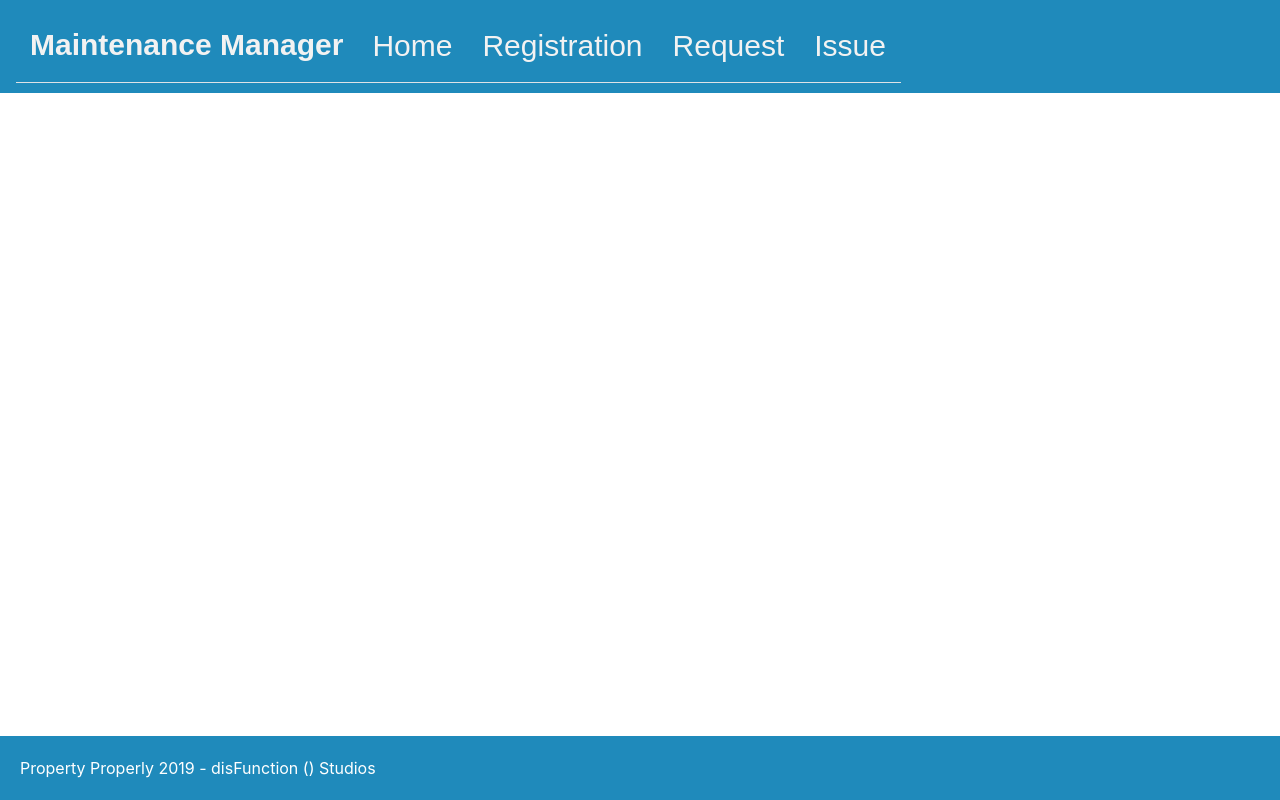
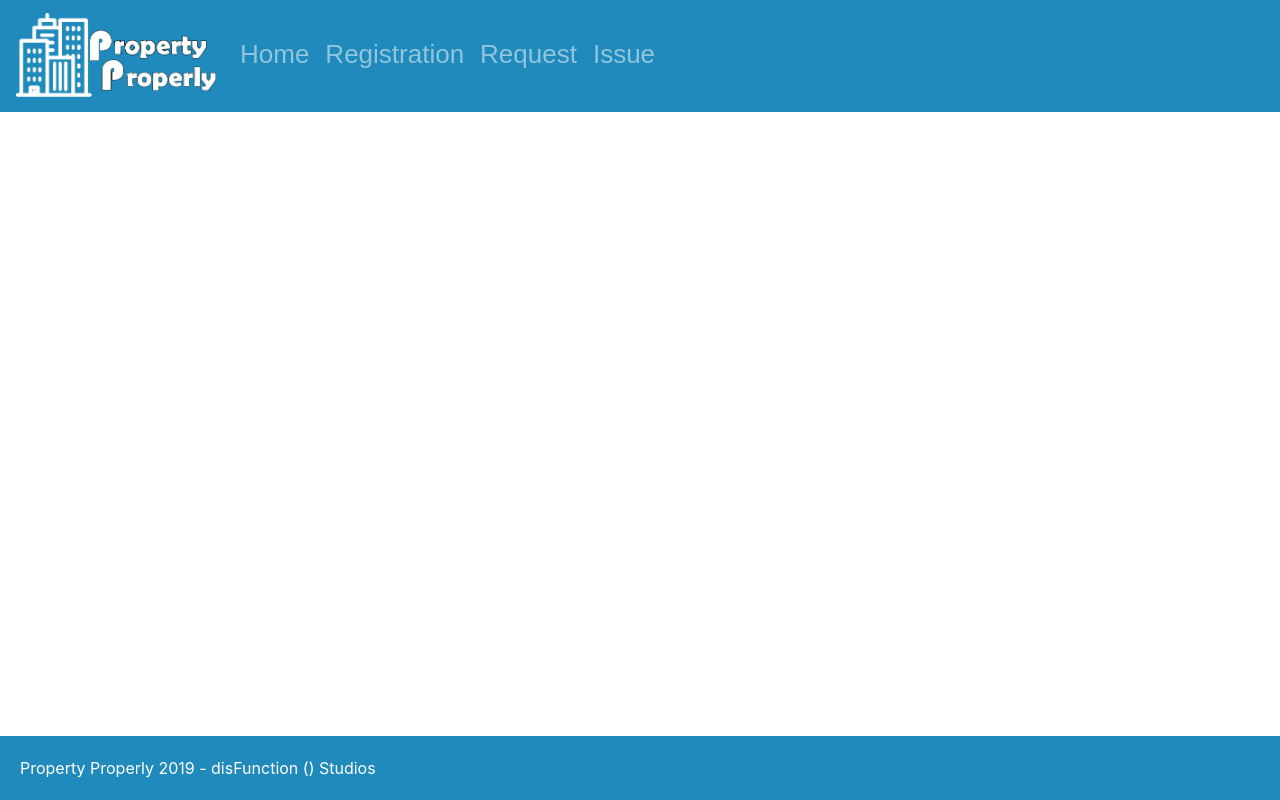
Before and after one commit to Brainchild13/Project3-Property-maintenance, a React (Create React App) app in the folder client/: page /Supervisor in a window 1280 px wide. Built offline with nearby package versions, Linux system fonts and the light colour scheme.

Commit message:
updated navbar style

```diff
--- a/client/src/components/NavBar/NavBarIndex.js
+++ b/client/src/components/NavBar/NavBarIndex.js
@@ -6,16 +6,117 @@ import './style.css';
 function NavBarIndex() {
   return (
     <div>
-      <nav className="navbar navbar-light ">
-        {/* <a href="/" className="click">
-          Maintenance Manager
-        </a> */}
-        {/* <div className="title">Title</div>
-        <div className="scores">Score:</div> */}
+      {/* <nav className="navbar navbar-expand-md navbar-light "> */}
+      <nav className="navbar navbar-expand-md navbar-dark">
+        <a className="navbar-brand" href="/">
+          <img className="navlogo" src="property-properly-logo-final.png" />
+        </a>
+        <button
+          className="navbar-toggler"
+          type="button"
+          data-toggle="collapse"
+          data-target="#navbarSupportedContent"
+          aria-controls="navbarSupportedContent"
+          aria-expanded="false"
+          aria-label="Toggle navigation"
+        >
+          {/* <span className="navbar-toggler-icon" /> */}
+          <i class="fa fa-navicon" />
+        </button>
+
+        <div className="collapse navbar-collapse" id="navbarSupportedContent">
+          <ul className="navbar-nav mr-auto">
+            {/* <li className="nav-item active">
+              <a className="nav-link" href="/">
+                Home <span className="sr-only">(current)</span>
+              </a>
+            </li> */}
+            <li className="nav-item">
+              <Link
+                to="/"
+                className={
+                  window.location.pathname === '/'
+                    ? 'nav-link active'
+                    : 'nav-link'
+                }
+              >
+                Home
+              </Link>
+            </li>
+            <li className="nav-item">
+              <Link
+                to="/Registration"
+                className={
+                  window.location.pathname === '/Registration'
+                    ? 'nav-link active'
+                    : 'nav-link'
+                }
+              >
+                Registration
+              </Link>
+            </li>
+            <li className="nav-item">
+              <Link
+                to="/Request"
+                className={
+                  window.location.pathname === '/Request'
+                    ? 'nav-link active'
+                    : 'nav-link'
+                }
+              >
+                Request
+              </Link>
+            </li>
+            <li className="nav-item">
+              <Link
+                to="/Issue"
+                className={
+                  window.location.pathname === '/Issue'
+                    ? 'nav-link active'
+                    : 'nav-link'
+                }
+              >
+                Issue
+              </Link>
+            </li>
+            {/* <li className="nav-item dropdown">
+              <a
+                className="nav-link dropdown-toggle"
+                href="#"
+                id="navbarDropdown"
+                role="button"
+                data-toggle="dropdown"
+                aria-haspopup="true"
+                aria-expanded="false"
+              >
+                Dropdown
+              </a>
+              <div className="dropdown-menu" aria-labelledby="navbarDropdown">
+                <a className="dropdown-item" href="#">
+                  Action
+                </a>
+                <a className="dropdown-item" href="#">
+                  Another action
+                </a>
+                <div className="dropdown-divider" />
+                <a className="dropdown-item" href="#">
+                  Something else here
+                </a>
+              </div>
+            </li> */}
+            {/* <li className="nav-item">
+              <a className="nav-link disabled" href="#">
+                Disabled
+              </a>
+            </li> */}
+          </ul>
+        </div>
+      </nav>
+      {/* <nav className="navbar navbar-light ">
         <ul className="nav nav-tabs">
           <li>
             <a href="/" className="click">
-              Maintenance Manager
+              <img className="navlogo" src="property-properly-logo-final.png" />
             </a>
           </li>
           <li className="nav-item">
@@ -67,7 +168,7 @@ function NavBarIndex() {
             </Link>
           </li>
         </ul>
-      </nav>
+      </nav> */}
     </div>
   );
 }
--- a/client/src/components/NavBar/style.css
+++ b/client/src/components/NavBar/style.css
@@ -6,35 +6,45 @@
   top: 0;
   left: 0;
   width: 100%;
-  /* height: 90px; */
   padding-bottom: 10px;
-  font-size: 30px;
+  font-size: 26px;
   font-family: sans-serif;
-  text-align: center;
   z-index: 5;
 }
 
-.navbar a {
+.navlogo {
+  width: 200px;
+}
+
+.fa.fa-navicon {
+  color: white;
+}
+
+/* .navbar a {
   float: left;
   display: block;
   color: #f2f2f2;
   text-align: center;
   padding: 14px;
   text-decoration: none;
-}
+} */
 
-.click {
+/* .click {
   font-size: 30px;
   font-family: sans-serif;
   font-weight: 900;
   text-align: center;
-}
+} */
 
-.scores,
+/* .scores,
 .title {
   color: white;
-}
+} */
 
-title {
+/* title {
   color: white;
-}
+} */
+
+/* .custom-toggler.navbar-toggler {
+  border-color: rgb(255, 102, 203);
+} */
```
